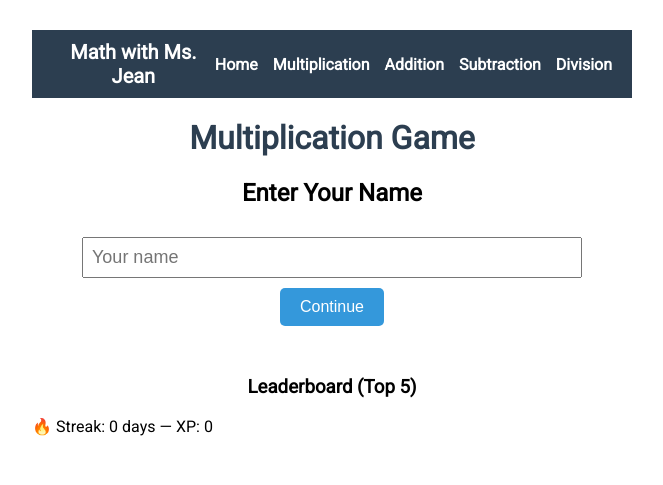
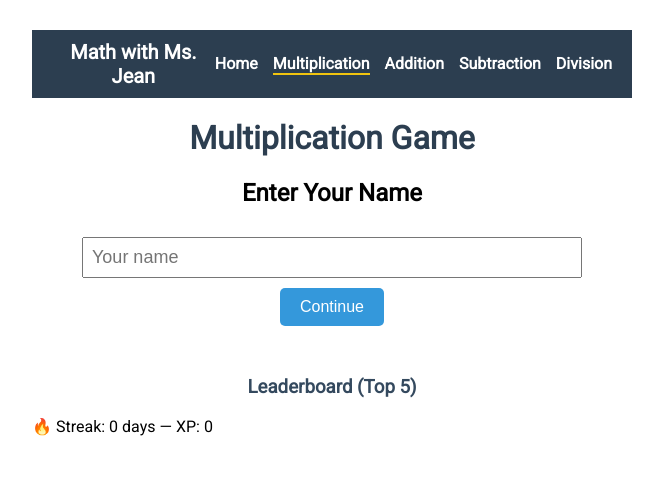
Before and after one commit to SJH33/mathworksheet, a plain HTML site: page multiplication.html in a window 1280 px wide. Shown: the whole page, without its empty margins (308-971 px from the left). Drawn offline with Linux system fonts and the light colour scheme.

Commit message:
Update multiplication.html

```diff
--- a/multiplication.html
+++ b/multiplication.html
@@ -13,8 +13,10 @@
       max-width: 600px;
       margin: auto;
     }
+
     h1 { color: #2c3e50; }
     .hidden { display: none; }
+
     button {
       padding: 10px 20px;
       font-size: 16px;
@@ -25,18 +27,32 @@
       border: none;
       border-radius: 5px;
     }
+
     button:hover { background-color: #2980b9; }
+
     input[type="number"], input[type="text"] {
       font-size: 18px;
       padding: 8px;
       margin-top: 10px;
       width: 80%;
     }
+
     #question { font-size: 28px; margin: 20px 0; }
     #result, #timer { font-size: 20px; margin-top: 20px; }
-    #leaderboard { margin-top: 40px; text-align: left; }
-    #leaderboard h3 { text-align: center; }
-    ol { padding-left: 20px; }
+
+    #leaderboard {
+      margin-top: 40px;
+      text-align: left;
+    }
+
+    #leaderboard h3 {
+      text-align: center;
+      color: #34495e;
+    }
+
+    ol {
+      padding-left: 20px;
+    }
   </style>
 </head>
 <body>
@@ -221,15 +237,22 @@
       win.print();
     }
 
-    document.addEventListener("DOMContentLoaded", renderLeaderboard);
+    document.addEventListener("DOMContentLoaded", () => {
+      renderLeaderboard();
+
+      // Load navbar and highlight current page
+      fetch("navbar.html")
+        .then(res => res.text())
+        .then(data => {
+          document.getElementById("navbar-container").innerHTML = data;
+          const current = location.pathname.split("/").pop();
+          document.querySelectorAll(".nav-links a").forEach(link => {
+            if (link.getAttribute("href") === current) {
+              link.classList.add("active");
+            }
+          });
+        });
+    });
   </script>
-  <script>
-  fetch("navbar.html")
-    .then(res => res.text())
-    .then(data => {
-      document.getElementById("navbar-container").innerHTML = data;
-    });
-</script>
-
 </body>
 </html>
```
